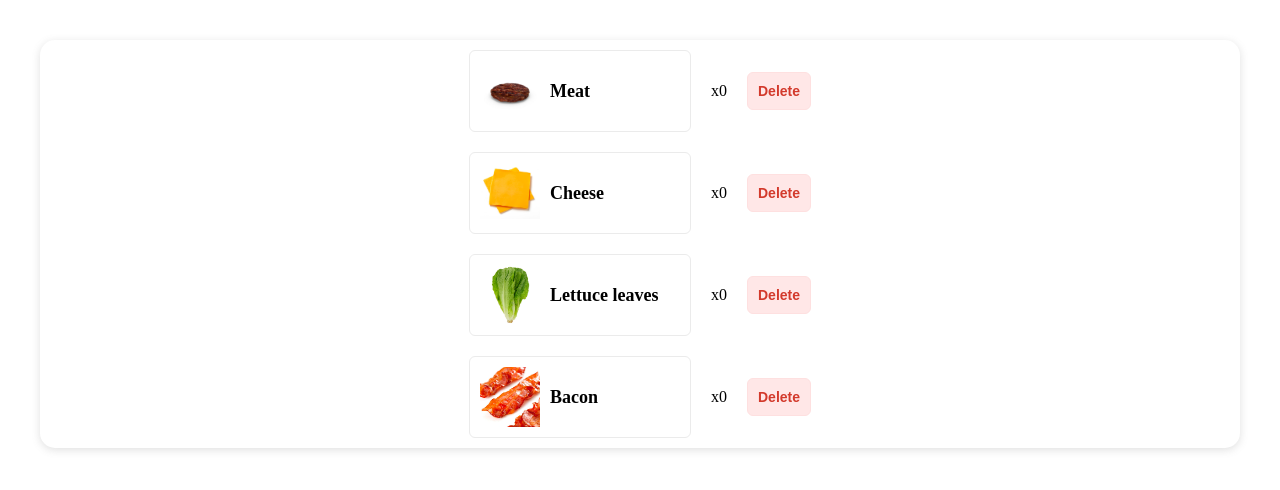
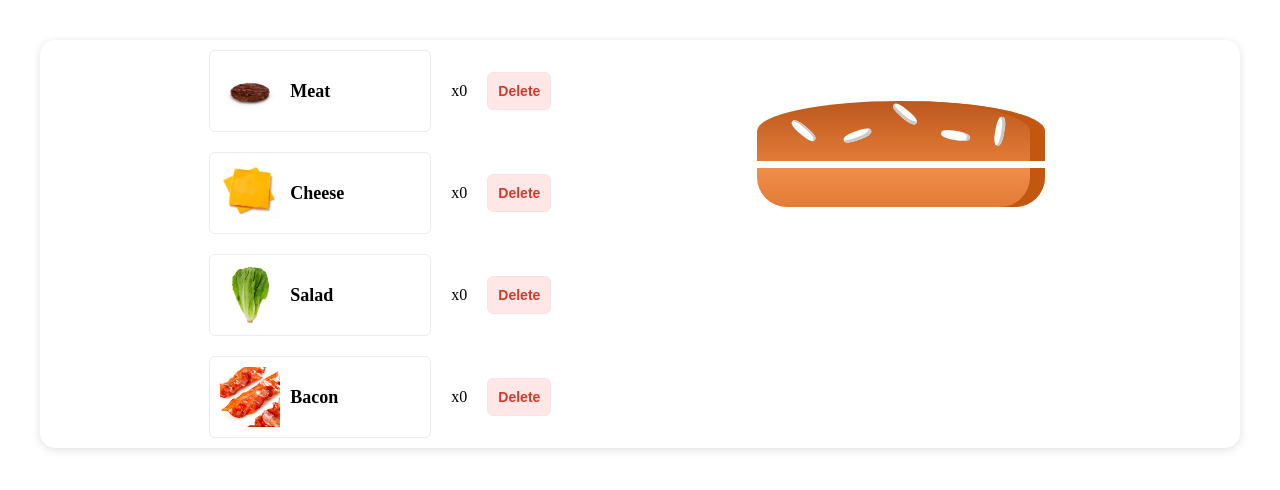
Before and after one commit to asseavas/55_lab, a React (Vite) app: page / in a window 1280 px wide. Shown: the top 490 px of the page. Built offline with nearby package versions, Linux system fonts and the light colour scheme.

Commit message:
Added the Burger component.

```diff
--- a/src/App.tsx
+++ b/src/App.tsx
@@ -1,6 +1,7 @@
 import { INGREDIENTS } from './Ingredient';
 import React, {useState} from "react";
 import IngredientsContainer from './components/IngredientsContainer/IngredientsContainer';
+import Burger from './components/Burger/Burger';
 import './App.css';
 
 interface IngredientCount {
@@ -37,6 +38,7 @@
         onAdd={addCount}
         onDelete={deleteCount}
       />
+      <Burger ingredients={ingredients} />
     </div>
   );
 };
--- a/src/Ingredient.ts
+++ b/src/Ingredient.ts
@@ -12,6 +12,6 @@
 export const INGREDIENTS: Ingredient[] = [
   {name: 'Meat', price: 80, image: cutletImage},
   {name: 'Cheese', price: 50, image: cheeseImage},
-  {name: 'Lettuce leaves', price: 10, image: leavesImage},
+  {name: 'Salad', price: 10, image: leavesImage},
   {name: 'Bacon', price: 60, image: baconImage},
 ];
--- /dev/null
+++ b/src/components/Burger/Burger.css
@@ -0,0 +1,142 @@
+.burgerContainer {
+  width: 30%;
+  height: 300px;
+  overflow: auto;
+  text-align: center;
+  font-weight: bold;
+  font-size: 1.2rem;
+}
+
+.BreadBottom {
+  height: 13%;
+  width: 80%;
+  background: linear-gradient(#F08E4A, #e27b36);
+  border-radius: 0 0 30px 30px;
+  box-shadow: inset -15px 0 #c15711;
+  margin: 2% auto;
+}
+
+.BreadTop {
+  height: 20%;
+  width: 80%;
+  background: linear-gradient(#bc581e, #e27b36);
+  border-radius: 50% 50% 0 0;
+  box-shadow: inset -15px 0 #c15711;
+  margin: 2% auto;
+  position: relative;
+}
+
+.Seeds1 {
+  width: 10%;
+  height: 15%;
+  position: absolute;
+  background-color: white;
+  left: 30%;
+  top: 50%;
+  border-radius: 40%;
+  transform: rotate(-20deg);
+  box-shadow: inset -2px -3px #c9c9c9;
+}
+
+.Seeds1:after {
+  content: "";
+  width: 100%;
+  height: 100%;
+  position: absolute;
+  background-color: white;
+  left: -170%;
+  top: -260%;
+  border-radius: 40%;
+  transform: rotate(60deg);
+  box-shadow: inset -1px 2px #c9c9c9;
+}
+
+.Seeds1:before {
+  content: "";
+  width: 100%;
+  height: 100%;
+  position: absolute;
+  background-color: white;
+  left: 180%;
+  top: -50%;
+  border-radius: 40%;
+  transform: rotate(60deg);
+  box-shadow: inset -1px -3px #c9c9c9;
+}
+
+.Seeds2 {
+  width: 10%;
+  height: 15%;
+  position: absolute;
+  background-color: white;
+  left: 64%;
+  top: 50%;
+  border-radius: 40%;
+  transform: rotate(10deg);
+  box-shadow: inset -3px 0 #c9c9c9;
+}
+
+.Seeds2:before {
+  content: "";
+  width: 100%;
+  height: 100%;
+  position: absolute;
+  background-color: white;
+  left: 150%;
+  top: -130%;
+  border-radius: 40%;
+  transform: rotate(90deg);
+  box-shadow: inset 1px 3px #c9c9c9;
+}
+
+.Meat {
+  width: 80%;
+  height: 8%;
+  background: linear-gradient(#7f3608, #702e05);
+  margin: 2% auto;
+  border-radius: 15px;
+}
+
+.Cheese {
+  width: 90%;
+  height: 4.5%;
+  margin: 2% auto;
+  background: linear-gradient(#f4d004, #d6bb22);
+  border-radius: 20px;
+}
+
+.Salad {
+  width: 85%;
+  height: 7%;
+  margin: 2% auto;
+  background: linear-gradient(#228c1d, #91ce50);
+  border-radius: 20px;
+}
+
+.Bacon {
+  width: 80%;
+  height: 3%;
+  background: linear-gradient(#bf3813, #c45e38);
+  margin: 2% auto;
+}
+
+@media (min-width: 1000px) and (min-height: 700px) {
+  .Burger {
+    width: 700px;
+    height: 600px;
+  }
+}
+
+@media (min-width: 500px) and (min-height: 401px) {
+  .Burger {
+    width: 450px;
+    height: 300px;
+  }
+}
+
+@media (min-width: 500px) and (max-height: 400px) {
+  .Burger {
+    width: 350px;
+    height: 200px;
+  }
+}
--- /dev/null
+++ b/src/components/Burger/Burger.tsx
@@ -0,0 +1,35 @@
+import React from 'react';
+import './Burger.css';
+
+interface BurgerProps {
+  ingredients: { name: string; count: number }[];
+}
+
+const Burger: React.FC<BurgerProps> = ({ ingredients }) => {
+  const renderIngredients = () => {
+    const renderedIngredients = [];
+
+    for (const ingredient of ingredients) {
+      for (let i = 0; i < ingredient.count; i++) {
+        renderedIngredients.push(
+          <div key={`${ingredient.name}-${i}`} className={`${ingredient.name}`} />
+        );
+      }
+    }
+
+    return renderedIngredients;
+  };
+
+  return (
+    <div className="burgerContainer">
+      <div className="BreadTop">
+        <div className="Seeds1"></div>
+        <div className="Seeds2"></div>
+      </div>
+      {renderIngredients()}
+      <div className="BreadBottom"></div>
+    </div>
+  );
+};
+
+export default Burger;
```
